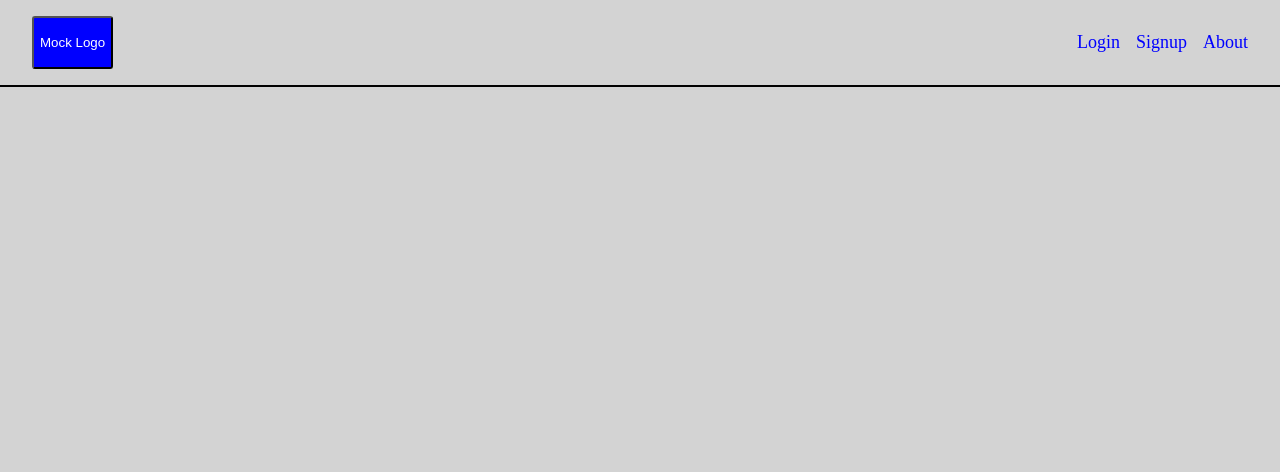
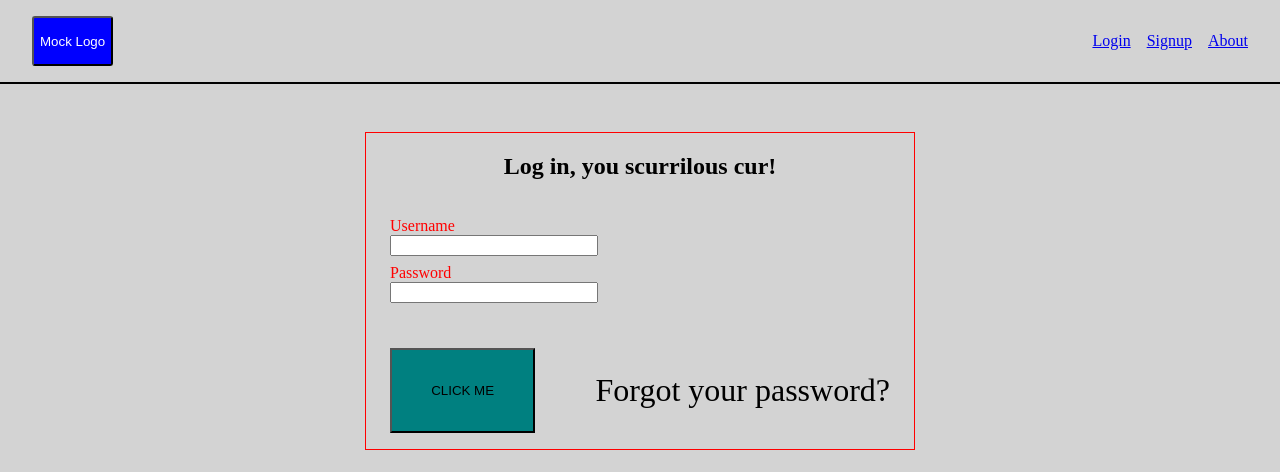
Before and after one commit to austin-bagwell/shipperbot-frontend, a React (Create React App) app: page /login in a window 1280 px wide. Shown: the top 472 px of the page. Built offline with nearby package versions, Linux system fonts and the light colour scheme.

Commit message:
add basic nav routes, adjusted exports

```diff
--- a/src/App.js
+++ b/src/App.js
@@ -1,6 +1,8 @@
 import { BrowserRouter as Router, Route, Routes } from "react-router-dom";
 import { Navbar } from "./components/Navbar";
-import { LandingPage } from "./pages/LandingPage";
+import Landing from "./pages/Landing.js";
+import Login from "./pages/Login.js";
+import About from "./pages/About.js";
 
 function App() {
   return (
@@ -9,7 +11,9 @@ function App() {
         <div className="content">
           <Navbar></Navbar>
           <Routes>
-            <Route path="/" element={<LandingPage />}></Route>
+            <Route path="/" element={<Landing />}></Route>
+            <Route path="/login" element={<Login />}></Route>
+            <Route path="/about" element={<About />}></Route>
           </Routes>
         </div>
       </div>
--- a/src/components/Navbar.js
+++ b/src/components/Navbar.js
@@ -1,4 +1,5 @@
 import styled from "styled-components";
+import { Link } from "react-router-dom";
 
 const Nav = styled.nav`
   display: flex;
@@ -18,11 +19,11 @@ const Crumb = styled.li`
   padding-left: 1rem;
 `;
 
-const Link = styled.a`
-  text-decoration: none;
-  font-size: large;
-  color: blue;
-`;
+// const Link = styled.a`
+//   text-decoration: none;
+//   font-size: large;
+//   color: blue;
+// `;
 
 const Button = styled.button`
   background: blue;
@@ -35,14 +36,14 @@ function Navbar(props) {
     <Nav>
       <Button>Mock Logo</Button>
       <LinkWrapper>
-        <Crumb href="#">
-          <Link href="#">Login</Link>
+        <Crumb>
+          <Link to="/login">Login</Link>
         </Crumb>
-        <Crumb href="#">
-          <Link href="#">Signup</Link>
+        <Crumb>
+          <Link to="/login">Signup</Link>
         </Crumb>
-        <Crumb href="#">
-          <Link href="#">About</Link>
+        <Crumb>
+          <Link to="/about">About</Link>
         </Crumb>
       </LinkWrapper>
     </Nav>
--- /dev/null
+++ b/src/pages/About.js
@@ -0,0 +1,8 @@
+export default function About() {
+  return (
+    <main>
+      <h1>About shipperBot</h1>
+      <p>here's some bullshit about the app</p>
+    </main>
+  );
+}
--- a/src/pages/LandingPage.js
+++ b/src/pages/Landing.js
@@ -15,7 +15,7 @@ const Wrapper = styled.section`
 `;
 
 // Use Title and Wrapper like any other React component – except they're styled!
-export function LandingPage() {
+export default function Landing() {
   return (
     <main>
       <Title>Welcome to shipperBot!</Title>
--- a/src/pages/LoginPage.js
+++ b/src/pages/Login.js
@@ -44,7 +44,7 @@ const Wrapper = styled.div`
   align-items: center;
 `;
 
-function LoginPage() {
+export default function Login() {
   const submit = (e) => {
     e.preventDefault();
     console.log(`clicked submit button`);
@@ -68,5 +68,3 @@ function LoginPage() {
     </FormWrapper>
   );
 }
-
-export { LoginPage };
```
